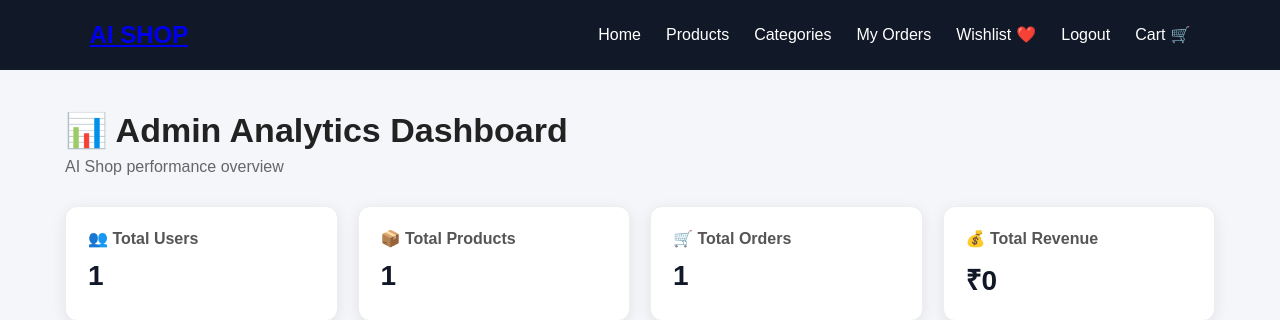
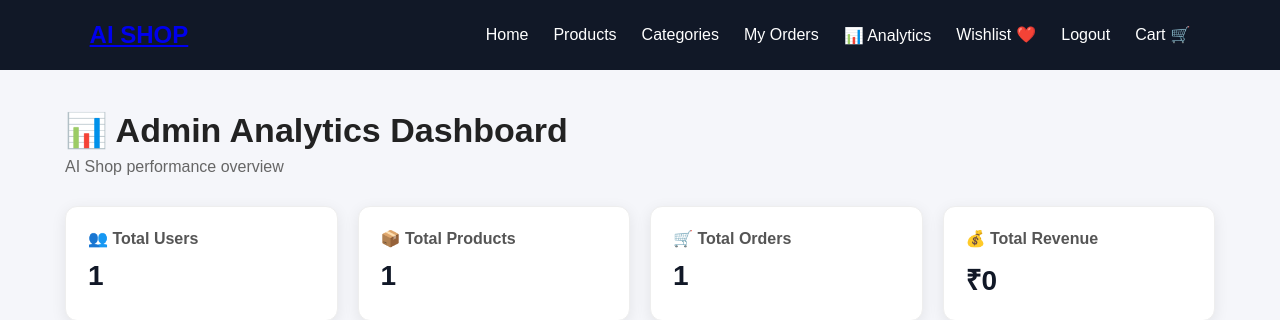
Before and after one commit to Abhishekkp421/ai-ecommerce, a Django app: page /analytics/ in a window 1280 px wide. Shown: the top 320 px of the page. Run offline with Django 5.2, Linux system fonts and the light colour scheme; a user stored in the database is signed in; tables that the repository leaves empty hold one stand-in row (values such as "Sample post").

Commit message:
Add admin analytics link to navbar

```diff
--- a/templates/base.html
+++ b/templates/base.html
@@ -52,6 +52,11 @@
                 <a href="{% url 'my_orders' %}">
                     My Orders
                 </a>
+                {% if user.is_staff %}
+    <a href="{% url 'analytics_dashboard' %}">
+        📊 Analytics
+    </a>
+{% endif %}
 <a href="{% url 'wishlist' %}" class="nav-icon-link">
     Wishlist <span>❤️</span>
 </a>
```
